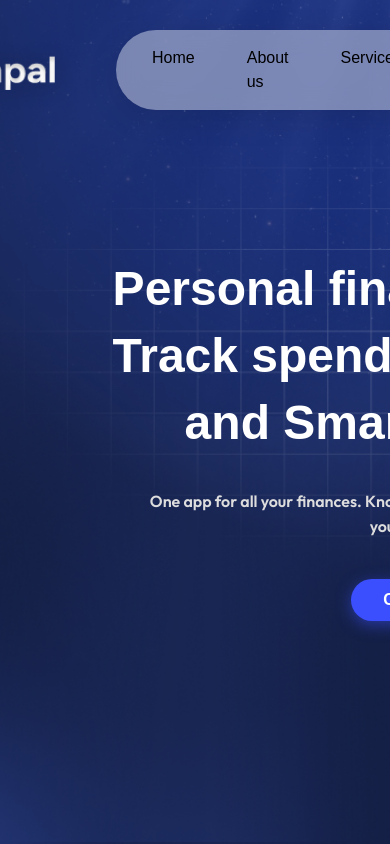
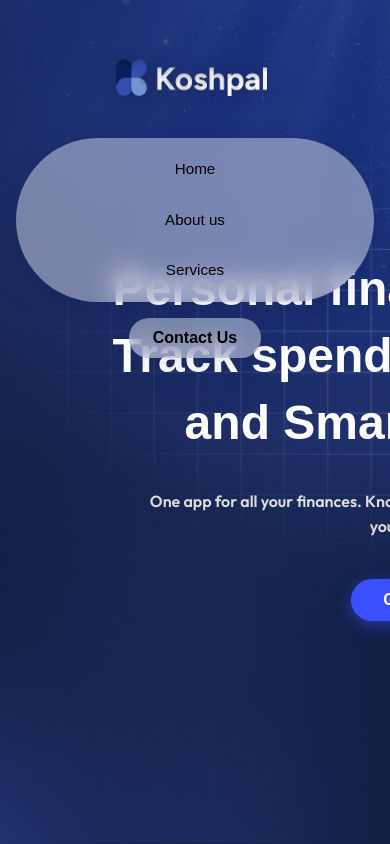
Before and after one commit to Koshpal/web-frontend, a React (Vite) app: page / in a window 390 px wide. Shown: the top 844 px of the page. Built offline with nearby package versions, Linux system fonts and the light colour scheme; a web font is replaced by a local one.

Commit message:
Update Navbar.css
make it responsive

```diff
--- a/src/components/Navbar.css
+++ b/src/components/Navbar.css
@@ -9,6 +9,8 @@
   align-items: center;
   gap: 1.5rem;
   z-index: 40;
+  flex-wrap: wrap;
+  padding: 0 1rem;
 }
 
 /* LOGO container */
@@ -22,8 +24,10 @@
 }
 
 .navbar-logo img {
-  height: 100px;
-  width: 250px;
+  height: 80px;
+  width: 200px;
+  max-width: 100%;
+  height: auto;
 }
 
 .navbar-title {
@@ -39,6 +43,8 @@
   border-radius: 9999px;
   padding: 0.5rem 1.25rem;
   box-shadow: 0 8px 32px rgba(0, 0, 0, 0.1);
+  flex-wrap: wrap;
+  justify-content: center;
 }
 
 /* NAV items inside center bubble */
@@ -46,6 +52,8 @@
   display: flex;
   gap: 1.25rem;
   position: relative;
+  flex-wrap: wrap;
+  justify-content: center;
 }
 
 .nav-items a {
@@ -55,6 +63,7 @@
   font-weight: 500;
   border-radius: 9999px;
   transition: background-color 0.2s ease;
+  white-space: nowrap;
 }
 
 .nav-items a:hover,
@@ -68,16 +77,11 @@
   background: #D8DBEB80;
   backdrop-filter: blur(12px);
   border-radius: 9999px;
-    /* Increased size */
-  padding: 3rem 6rem; /* ↑ made larger */
-  font-size: 20rem;       /* ↑ slightly bigger text */
-
   padding: 0.5rem 1.25rem;
   font-weight: 600;
   text-decoration: none;
   font-size: 0.875rem;
   color: black;
-  background-color: #D8DBEB80;
   box-shadow: 0 8px 32px rgba(0, 0, 0, 0.1);
   transition: transform 0.2s ease;
 }
@@ -86,3 +90,39 @@
   transform: translateY(-2px);
   background-color: #334EAC;
 }
+
+/* ✅ RESPONSIVE DESIGN BELOW */
+@media (max-width: 768px) {
+  .navbar-wrapper {
+    flex-direction: column;
+    align-items: stretch;
+    gap: 1rem;
+    padding: 1rem;
+  }
+
+  .navbar-logo {
+    justify-content: center;
+  }
+
+  .navbar-center-wrapper {
+    justify-content: center;
+    padding: 0.75rem;
+  }
+
+  .nav-items {
+    flex-direction: column;
+    align-items: center;
+    gap: 0.75rem;
+  }
+
+  .nav-items a {
+    padding: 0.5rem 1rem;
+    font-size: 0.95rem;
+  }
+
+  .navbar-button-container {
+    align-self: center;
+    padding: 0.5rem 1.5rem;
+    font-size: 1rem;
+  }
+}
```
